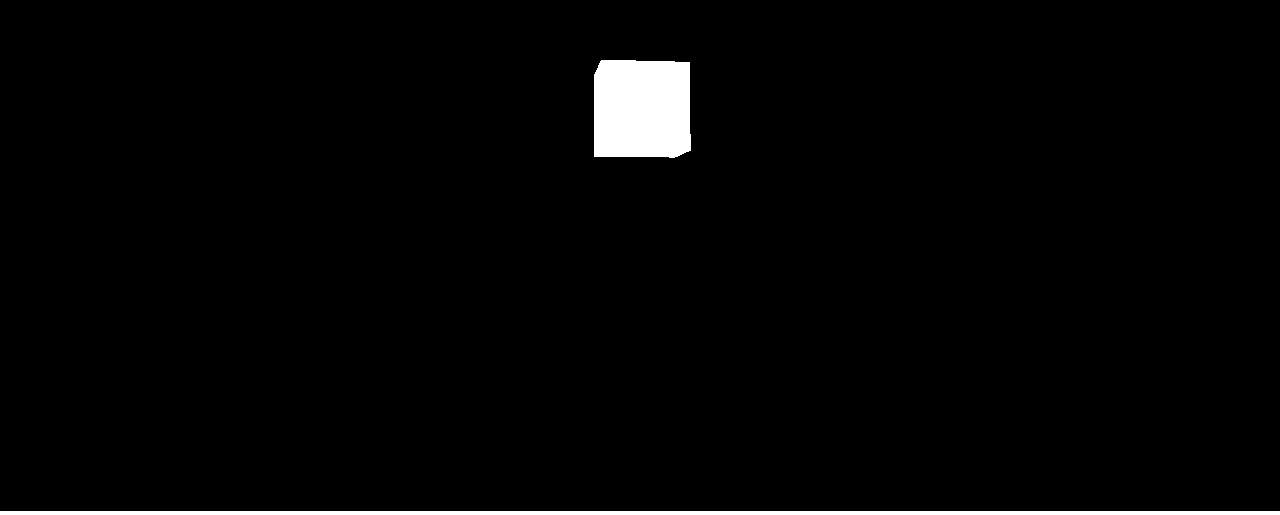
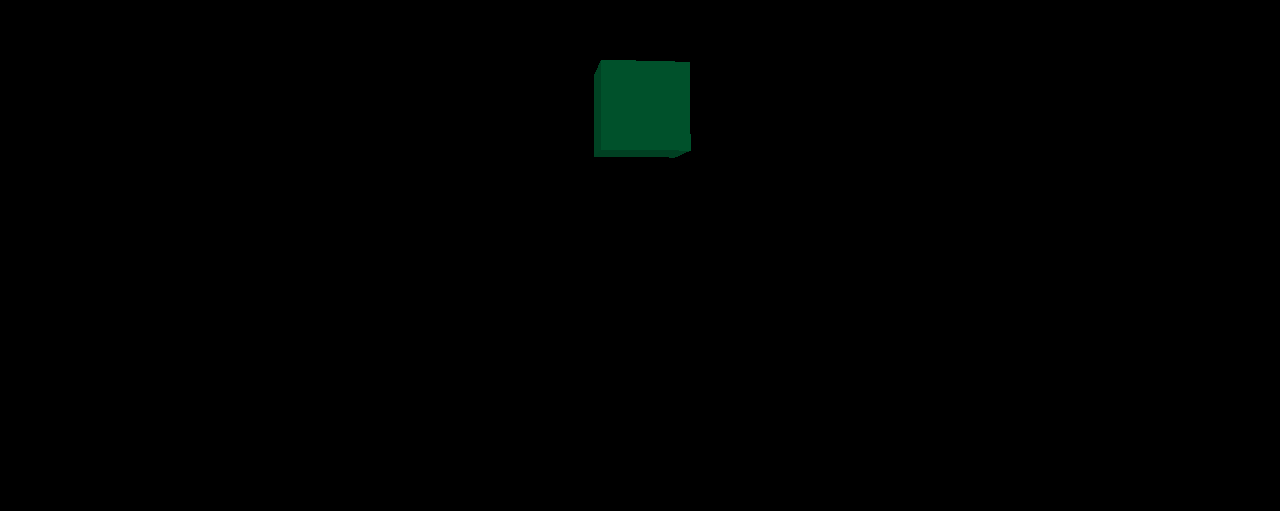
Before and after one commit to g1527061/2016_game_architecture, a plain HTML site: page index.html in a window 1280 px wide. Shown: the part 289-804 px from the top of the page. Drawn offline with Linux system fonts and the light colour scheme.

Commit message:
Update index.html

```diff
--- a/index.html
+++ b/index.html
@@ -30,7 +30,7 @@
     scene.add( light );
 
     var geometry = new THREE.CubeGeometry(1, 1, 1); // 四角形の生成
-    var material = new THREE.MeshBasicMaterial({ color: 'white' }); // マテリアルの作成（青）
+    var material = new THREE.MeshLambertMaterial( { color: 0x00ff88 } ) // マテリアルの作成（青）
     var mesh = new THREE.Mesh(geometry, material); // メッシュとマテリアルからオブジェクトを生成
     scene.add(mesh); // シーンに配置
 
```
